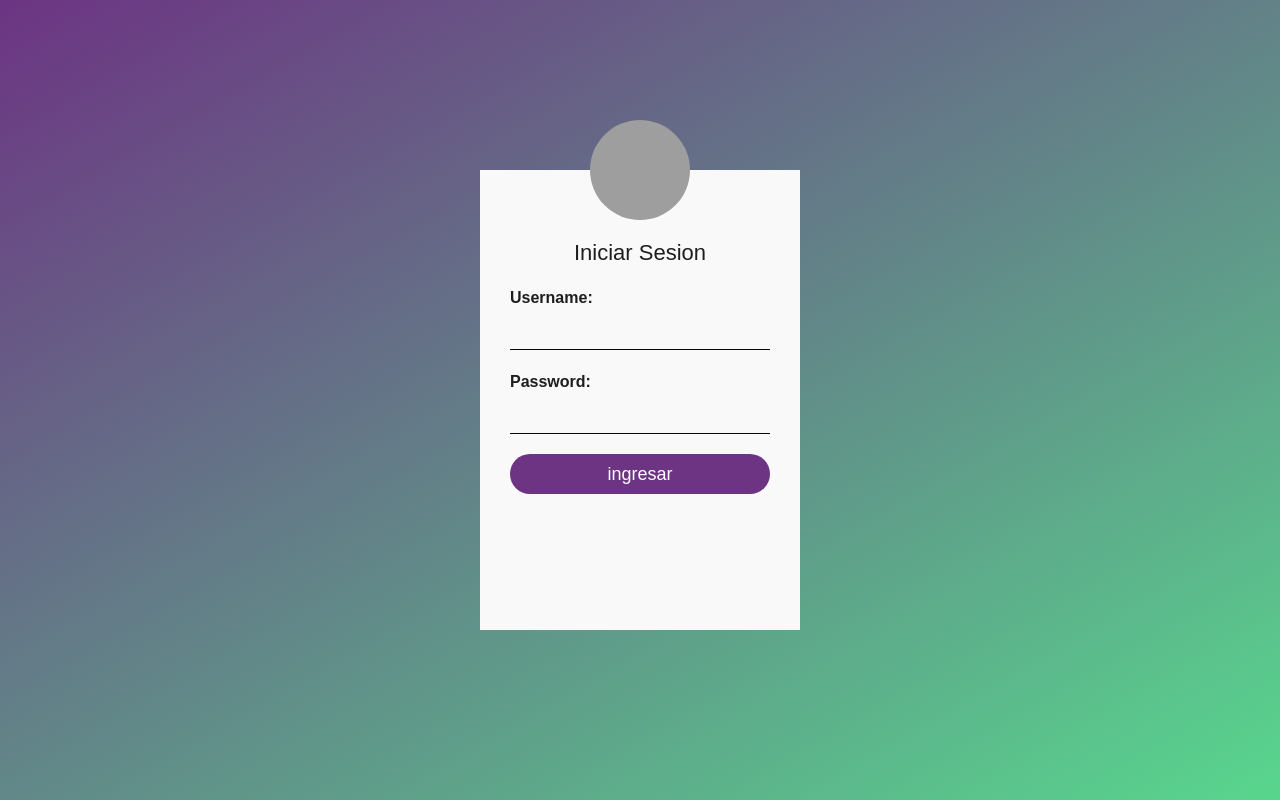
After one commit to NicoHernandezR/ShopyCountGX, a Django app: page /cuentas/login/ in a window 1280 px wide. The commit adds this page. Run offline with Django 4.2, Linux system fonts and the light colour scheme; grey boxes are pictures that could not be loaded.

Commit message:
Version_2.2.1

```diff
--- /dev/null
+++ b/Shopy/forms.py
@@ -0,0 +1,5 @@
+from django.contrib.auth.forms import UserCreationForm
+
+
+class CrearUsuario(UserCreationForm):
+    pass
--- /dev/null
+++ b/Shopy/static/Shopy/css/iniciosesion.css
@@ -0,0 +1,154 @@
+body {
+    margin: 0;
+    padding: 0;
+    background:  linear-gradient(150deg, #6C3483, #58D68D);
+    font-family: sans-serif;
+    height: 100vh !important;
+  }
+
+  .login-box {
+    width: 320px;
+    height: 460px;
+    background: #f9f9f9;
+    color: #1f1e1e;
+    top: 50%;
+    left: 50%;
+    position: absolute;
+    transform: translate(-50%, -50%);
+    box-sizing: border-box;
+    padding: 70px 30px;
+  }
+
+  .login-box .avatar {
+    width: 100px;
+    height: 100px;
+    border-radius: 50%;
+    position: absolute;
+    top: -50px;
+    left: calc(50% - 50px);
+  }
+
+  .login-box h1 {
+    margin: 0;
+    padding: 0 0 20px;
+    text-align: center;
+    font-size: 22px;
+  }
+
+  .login-box label {
+    margin: 0;
+    padding: 0;
+    font-weight: bold;
+    display: block;
+  }
+
+  .login-box input, .Cancelar {
+    width: 100%;
+    margin-bottom: 20px;
+  }
+
+  .login-box input[type="text"], .login-box input[type="password"] {
+    border: none;
+    border-bottom: 1px solid #080808;
+    background: transparent;
+    outline: none;
+    height: 40px;
+    color: #1c1b1b;
+    font-size: 16px;
+  }
+
+  .login-box input[type="submit"], .Cancelar {
+    border: none;
+    outline: none;
+    height: 40px;
+    background: #6C3483;
+    color: #fff;
+    font-size: 18px;
+    border-radius: 20px;
+
+  }
+
+  .login-box input[type="submit"]:hover{
+    cursor: pointer;
+    background: #58D68D;
+    color: #000;
+  }
+
+  .Cancelar:hover{
+    cursor: pointer;
+    background: #58D68D;
+    color: #000;
+  }
+
+
+  .login-box a {
+    text-decoration: none;
+    font-size: 12px;
+    line-height: 20px;
+    color: rgb(14, 13, 18);
+  }
+
+  .login-box a:hover {
+    color: #0199f8;
+  }
+
+  .btn{
+    border: none;
+    outline: none;
+    height: 40px;
+    background: #6C3483;
+    color: #fff;
+    font-size: 18px;
+    border-radius: 20px;
+}
+
+@media (max-height:525px){
+  .avatar {
+    width: 70px !important;
+    height: 70px !important;
+    border-radius: 50%;
+    position: absolute;
+    top: -50px;
+    left: calc(50% - 35px) !important;
+  }
+  .login-box{
+    width: 224px;
+    height: 294px;
+    border-radius: 5%;
+    position: absolute;
+    left: calc(50%);
+    font-size: 12px;
+    padding: 20px 30px;
+  }
+
+  h1{
+    font-size: 18px !important;
+  }
+
+  input[type="text"], input[type="password" i], input[type="submit"]{
+    font-size: 12px !important;
+  }
+
+  input[type="submit"]{
+    height: 20px !important;
+    margin-bottom: 10px;
+  }
+
+
+  input[type="submit"]{
+    height: 20px !important;
+    margin-bottom: 10px;
+  }
+
+}
+@media (max-width:991px) {
+    .btn_div {
+        right: 0px;
+    }
+
+}
+
+.ct{
+    justify-content: center !important;
+    text-align:  center;
+}
--- /dev/null
+++ b/Shopy/static/Shopy/js/login.js
@@ -0,0 +1,9 @@
+const divMain = document.getElementById('div-main');
+
+// Obtén todos los elementos ul dentro del div
+const ulElements = divMain.querySelectorAll('ul');
+
+// Itera sobre los elementos ul encontrados
+ulElements.forEach((ul) => {
+    ul.remove();
+  });
--- a/Shopy/templates/Shopy/vender.html
+++ b/Shopy/templates/Shopy/vender.html
@@ -5,7 +5,7 @@
     <meta charset="UTF-8">
     <meta http-equiv="X-UA-Compatible" content="IE=edge">
     <meta name="viewport" content="width=device-width, initial-scale=1.0">
-    <link href="https://cdn.jsdelivr.net/npm/bootstrap@5.3.0-alpha1/dist/css/bootstrap.min.css" rel="stylesheet" integrity="sha384-GLhlTQ8iRABdZLl6O3oVMWSktQOp6b7In1Zl3/Jr59b6EGGoI1aFkw7cmDA6j6gD" crossorigin="anonymous">
+    <link href="https://cdn.jsdelivr.net/npm/bootstrap@5.3.0/dist/css/bootstrap.min.css" rel="stylesheet" integrity="sha384-9ndCyUaIbzAi2FUVXJi0CjmCapSmO7SnpJef0486qhLnuZ2cdeRhO02iuK6FUUVM" crossorigin="anonymous">
     <link rel="stylesheet" href="{% static 'Shopy/css/vender.css'%}">
 
 
--- /dev/null
+++ b/Shopy/templates/registration/login.html
@@ -0,0 +1,39 @@
+{% load static %}
+<!DOCTYPE html>
+<html lang="en">
+<head>
+    <meta charset="UTF-8">
+    <meta name="viewport" content="width=device-width, initial-scale=1.0">
+    <link href="https://cdn.jsdelivr.net/npm/bootstrap@5.3.0-alpha1/dist/css/bootstrap.min.css" rel="stylesheet" integrity="sha384-GLhlTQ8iRABdZLl6O3oVMWSktQOp6b7In1Zl3/Jr59b6EGGoI1aFkw7cmDA6j6gD" crossorigin="anonymous">
+    <title>Ingresar Usuario</title>
+    <link rel="stylesheet" href="{% static 'Shopy/css/iniciosesion.css'%}">
+    <style>
+      .error {
+          color: red;
+      }
+  </style>
+</head>
+<body id="fb">
+    <div class="row size_h">
+        <div class="col-xs-12 col-sm-6 col-md-2 col-lg-1">
+            <div class="login-box" id="div-main">
+                <img src="{% static 'Shopy/img/logo.jpg'%}" class="avatar" alt="Avatar Image">
+                <h1>Iniciar Sesion</h1>
+
+                <form action="" method="post">
+                    {% csrf_token %}
+                    {{ form }}
+
+                    <input type="submit" value="ingresar" class="btn btn-success float-right">
+                </form>
+
+            </div>
+        </div>
+    </div>
+
+
+    <script src="{% static 'Shopy/js/login.js'%}"></script>
+    <script src="https://cdn.jsdelivr.net/npm/@popperjs/core@2.11.7/dist/umd/popper.min.js" integrity="sha384-zYPOMqeu1DAVkHiLqWBUTcbYfZ8osu1Nd6Z89ify25QV9guujx43ITvfi12/QExE" crossorigin="anonymous"></script>
+    <script src="https://cdn.jsdelivr.net/npm/bootstrap@5.3.0-alpha3/dist/js/bootstrap.min.js" integrity="sha384-Y4oOpwW3duJdCWv5ly8SCFYWqFDsfob/3GkgExXKV4idmbt98QcxXYs9UoXAB7BZ" crossorigin="anonymous"></script>
+</body>
+</html>
--- a/Shopy/urls.py
+++ b/Shopy/urls.py
@@ -7,5 +7,8 @@ urlpatterns = [
     path('vender/<int:id>', views.cargarCarac, name='cargarCarac'),
     path('tienda',views.tienda, name='tienda'),
     path('tienda/<int:id>',views.cargarFiltro, name='cargarFiltro'),
+    path('registro',views.registro, name='registro'),
     path('cuenta/<int:id>',views.cuenta, name='cuenta'),
+    #path('alumnosList', views.alumnosList, name='alumnosList'),
+    #path('alumnosAdd', views.alumnosAdd, name='alumnosAdd'),
 ]
--- a/ShopyCount/settings.py
+++ b/ShopyCount/settings.py
@@ -26,6 +26,11 @@ SECRET_KEY = 'django-insecure-$btj9&otx&nifc0z=4mcz53rbe@&=tseqqx&!i^kai028x%!p8
 DEBUG = True
 
 ALLOWED_HOSTS = []
+
+
+
+LOGIN_REDIRECT_URL = '/Shopy/index'
+LOGOUT_REDIRECT_URL = '/Shopy/index'
 
 
 # Application definition
--- a/ShopyCount/urls.py
+++ b/ShopyCount/urls.py
@@ -20,7 +20,9 @@ from django.urls import path,include
 
 urlpatterns = [
     path('admin/', admin.site.urls),
-    path('Shopy/',include('Shopy.urls'))
+    path('Shopy/',include('Shopy.urls')),
+    path('cuentas/', include('django.contrib.auth.urls'))
+
 ]
 
 if settings.DEBUG:
```
Also changed, not shown: Shopy/models.py (+19 -5 lines), Shopy/static/Shopy/js/iniciosesion.js (added, +76 -0 lines), Shopy/templates/Shopy/index.html (+4 -5 lines), Shopy/templates/Shopy/inisiosesion.html (added, +45 -0 lines), Shopy/templates/Shopy/registro.html (added, +46 -0 lines), Shopy/templates/navbar.html (+22 -9 lines), Shopy/views.py (+38 -6 lines), Shopy/migrations/0001_initial.py, Shopy/migrations/0002_alter_tipocuenta_id_tipo_cuenta.py (added), db.sqlite3, media/ImagenesCuentas/imagen2_Q87DrzE.jpg (added), media/ImagenesCuentas/imagen3_xs9ZQUm.jpg (added).
